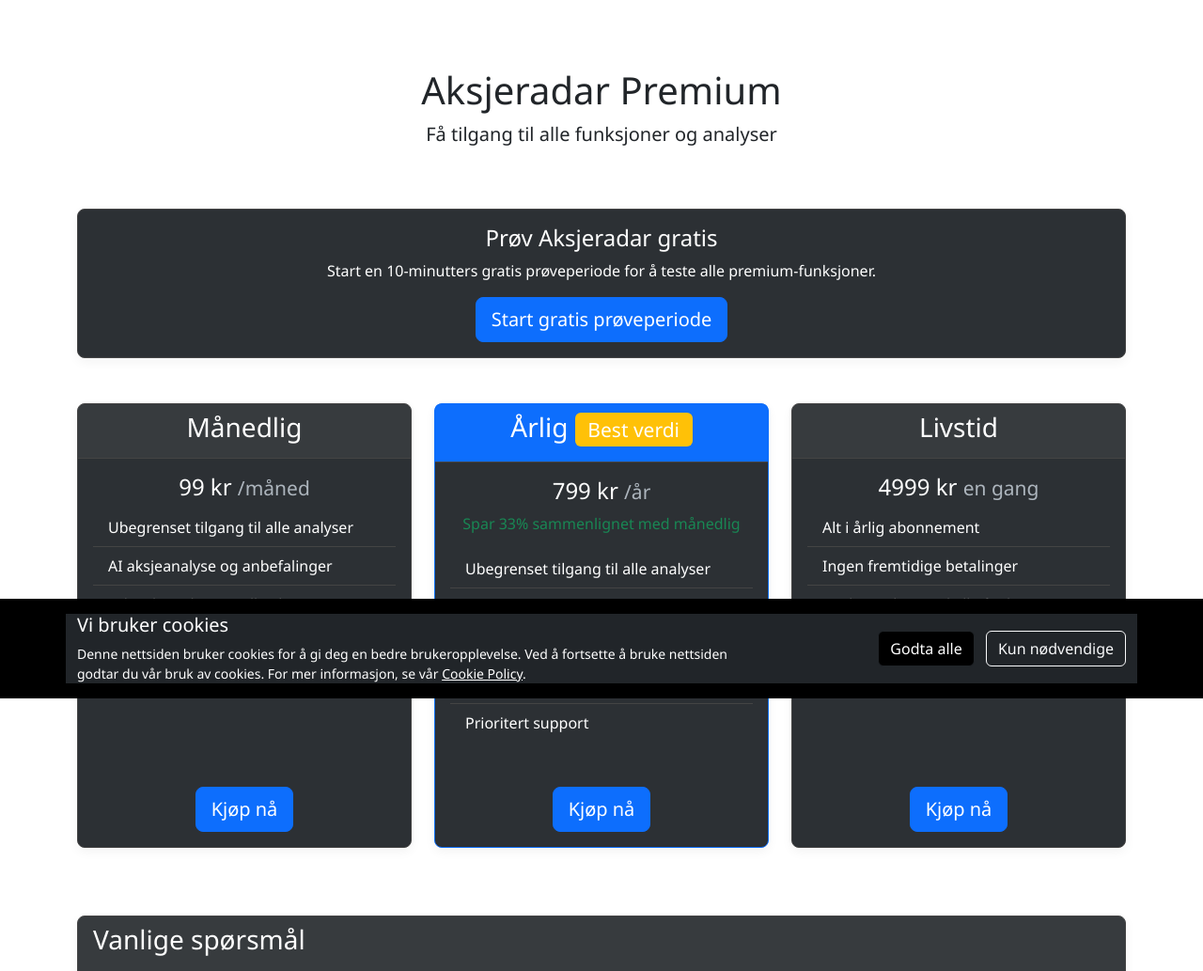
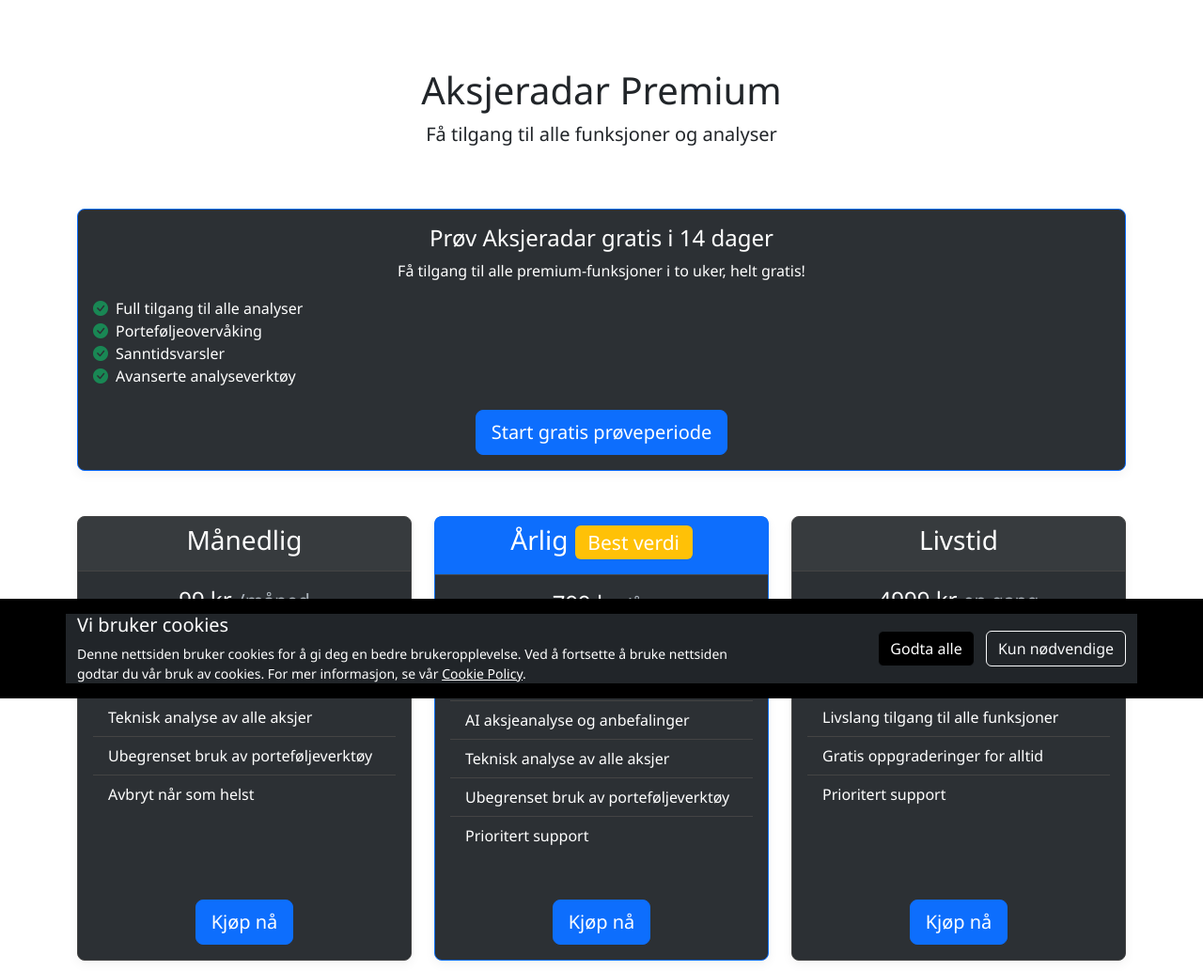
Before and after one commit to GmailHelene/aksjeradarv2, a Flask app: page /subscription?trial=True in a window 1280 px wide. Shown: the part 57-1090 px from the top of the page at 94% size. Run offline with Flask 3, Linux system fonts and the light colour scheme; the visitor is signed in with stand-in values (Sample User, id 1); some libraries are stand-ins or nearby versions.

Commit message:
Fixed subscription and trial handling: Updated User model, improved subscription routes, fixed trial expiry redirects

```diff
--- a/app/models/user.py
+++ b/app/models/user.py
@@ -49,48 +49,30 @@
         return False
 
     def is_in_trial_period(self):
-        """Check if the user is in their free trial period (10 minutes)"""
-        if not self.trial_used or not self.trial_start:
+        """Check if the user is in their trial period"""
+        if self.is_admin or self.email == 'helene721@gmail.com':
+            return True
+
+        if not self.trial_start:
             return False
 
-        # Trial period is 10 minutes
-        trial_end = self.trial_start + timedelta(minutes=10)
+        trial_end = self.trial_start + timedelta(days=14)
         return datetime.utcnow() <= trial_end
-
-    def is_trial_expired(self):
-        """Check if the trial period has expired"""
-        if not self.trial_used:
-            return False
-
-        # Trial period is 10 minutes
-        trial_end = self.trial_start + timedelta(minutes=10)
-        return datetime.utcnow() > trial_end
 
     def has_active_subscription(self):
         """Check if the user has an active subscription"""
-        # If user has a subscription and it's not expired
-        if self.has_subscription and self.subscription_end:
+        if self.is_admin or self.email == 'helene721@gmail.com':
+            return True
+
+        if self.subscription_type in ['monthly', 'yearly', 'lifetime'] and self.subscription_end:
             return datetime.utcnow() <= self.subscription_end
 
-        # Or if they have a lifetime subscription
-        if self.has_subscription and self.subscription_type == 'lifetime':
-            return True
-
-        # Or if they're in trial period
         return self.is_in_trial_period()
 
-    def can_access_content(self):
-        """Check if the user can access premium content"""
-        # If user has an active subscription
-        if self.has_active_subscription():
-            return True
-
-        # If user hasn't started trial yet
-        if not self.trial_used:
-            return True
-
-        # If user is in trial period
-        return self.is_in_trial_period()
+    @property
+    def is_premium(self):
+        """Check if user has premium access (either admin, specific email, or active subscription)"""
+        return self.is_admin or self.email == 'helene721@gmail.com' or self.has_active_subscription()
 
     def subscription_days_left(self):
         """Return the number of days left in the subscription"""
--- a/app/routes/main.py
+++ b/app/routes/main.py
@@ -47,7 +47,6 @@
         state.app.logger.error(f'Failed to initialize Stripe during blueprint registration: {str(e)}')
 
 @main.route('/')
-@trial_required
 def index():
     """Home page"""
     try:
@@ -56,6 +55,12 @@
         global_stocks = DataService.get_global_stocks_overview(limit=5)
         crypto = DataService.get_crypto_overview(limit=5)
         currency = DataService.get_currency_overview()
+
+        # Check if user needs to be prompted about trial/subscription
+        show_trial_prompt = False
+        if current_user.is_authenticated:
+            if not current_user.is_premium and not current_user.trial_used:
+                show_trial_prompt = True
 
         return render_template(
             'index.html',
@@ -324,18 +329,29 @@
 
 @main.route('/subscription')
 def subscription():
-    """Subscription page for premium features"""
-    trial_remaining = None
-    if current_user.is_authenticated:
-        if current_user.is_in_trial_period():
-            # Calculate remaining trial time in minutes
-            now = datetime.utcnow()
-            trial_end = current_user.trial_start + timedelta(minutes=10)
-            trial_remaining = max(0, int((trial_end - now).total_seconds() / 60))
+    """Show subscription options"""
+    show_trial = request.args.get('trial', False)
+    is_expired = request.args.get('expired', False)
 
+    # If trial is expired, show the subscription template with expired message
+    if is_expired:
+        return render_template('subscription.html',
+                             show_trial=False,
+                             is_expired=True,
+                             title="Prøveperioden er utløpt")
+
+    # If trial is available, show trial option
+    if show_trial:
+        return render_template('subscription.html',
+                             show_trial=True,
+                             is_expired=False,
+                             title="Start din prøveperiode")
+
+    # Default view shows all subscription options
     return render_template('subscription.html',
-                          trial_remaining=trial_remaining,
-                          subscription_active=current_user.is_authenticated and current_user.has_active_subscription() if current_user.is_authenticated else False)
+                         show_trial=False,
+                         is_expired=False,
+                         title="Velg abonnement")
 
 @main.route('/start-trial', methods=['POST'])
 @login_required
--- a/app/templates/subscription.html
+++ b/app/templates/subscription.html
@@ -23,17 +23,28 @@
                 <p>Ditt abonnement er gyldig til: {{ current_user.subscription_end.strftime('%d.%m.%Y') }}</p>
             {% endif %}
         </div>
-    {% elif current_user.is_authenticated %}
-        <div class="card mb-5">
+    {% elif is_expired %}
+        <div class="alert alert-warning text-center mb-5">
+            <h4 class="alert-heading">Din prøveperiode er utløpt</h4>
+            <p>Velg et abonnement under for å fortsette å bruke alle Aksjeradar's funksjoner.</p>
+        </div>
+    {% elif show_trial and current_user.is_authenticated %}
+        <div class="card mb-5 border-primary">
             <div class="card-body text-center">
-                <h4 class="card-title">Prøv Aksjeradar gratis</h4>
-                <p class="card-text">Start en 10-minutters gratis prøveperiode for å teste alle premium-funksjoner.</p>
+                <h4 class="card-title">Prøv Aksjeradar gratis i 14 dager</h4>
+                <p class="card-text">Få tilgang til alle premium-funksjoner i to uker, helt gratis!</p>
+                <ul class="list-unstyled text-start mb-4">
+                    <li><i class="bi bi-check-circle-fill text-success me-2"></i>Full tilgang til alle analyser</li>
+                    <li><i class="bi bi-check-circle-fill text-success me-2"></i>Porteføljeovervåking</li>
+                    <li><i class="bi bi-check-circle-fill text-success me-2"></i>Sanntidsvarsler</li>
+                    <li><i class="bi bi-check-circle-fill text-success me-2"></i>Avanserte analyseverktøy</li>
+                </ul>
                 <form action="{{ url_for('main.start_trial') }}" method="post">
                     <button type="submit" class="btn btn-primary btn-lg">Start gratis prøveperiode</button>
                 </form>
             </div>
         </div>
-    {% else %}
+    {% elif not current_user.is_authenticated %}
         <div class="alert alert-info text-center mb-5">
             <h4 class="alert-heading">Logg inn for å starte</h4>
             <p>Du må <a href="{{ url_for('main.login') }}">logge inn</a> eller <a href="{{ url_for('main.register') }}">registrere deg</a> for å starte en gratis prøveperiode eller kjøpe et abonnement.</p>
```
Also changed, not shown: app/utils/subscription.py (+11 -9 lines).
